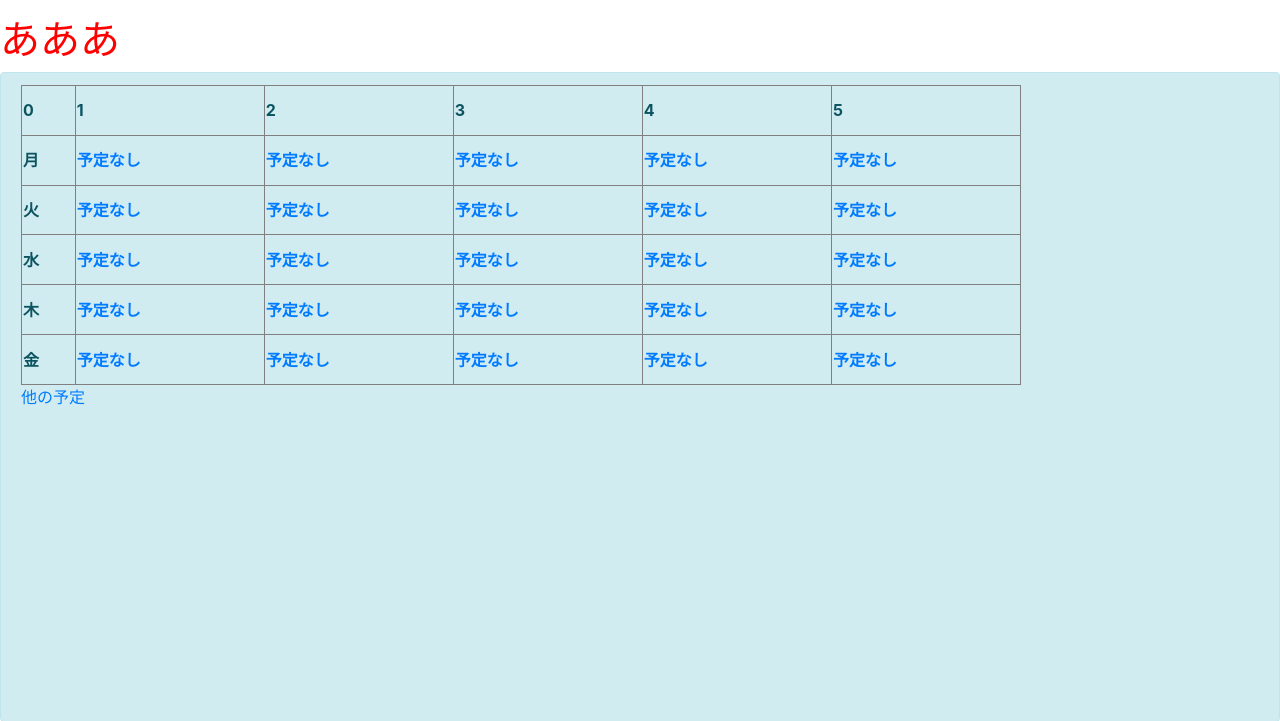
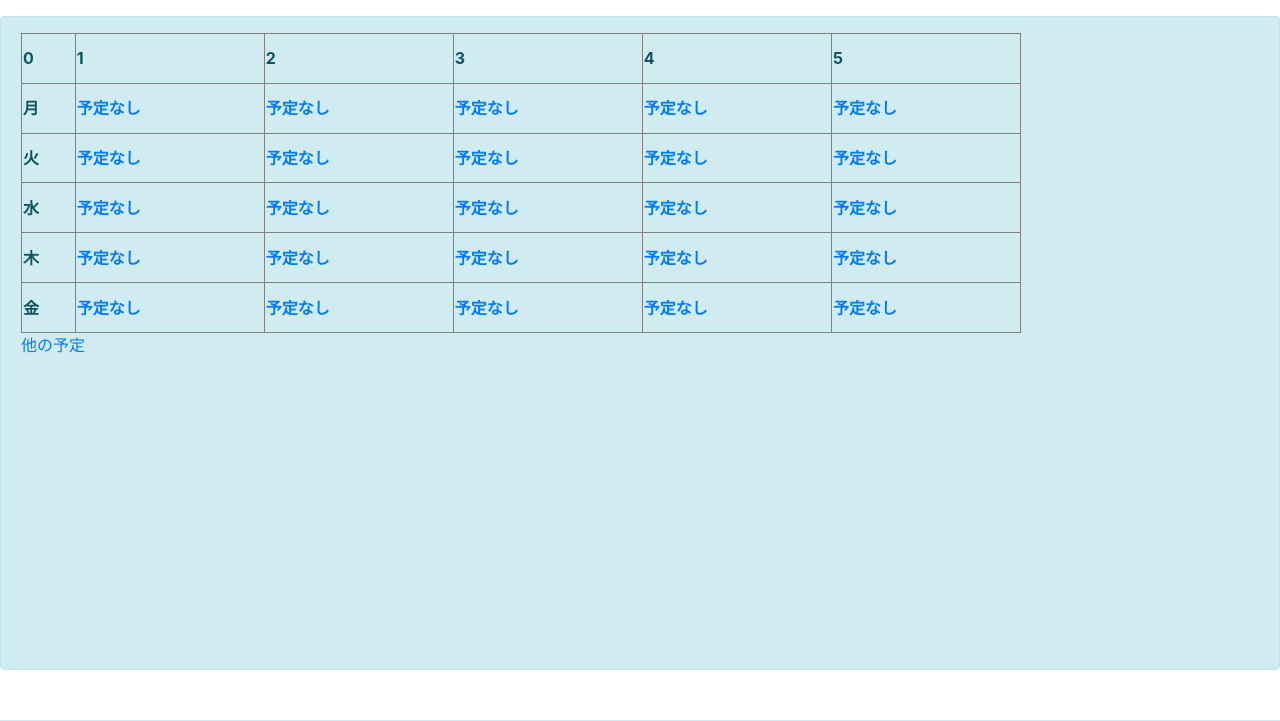
Before and after one commit to N-Eiki/reminder, a Django app: page / in a window 1280 px wide. Shown: the part 80-801 px from the top of the page. Run offline with Django 3.2, Linux system fonts and the light colour scheme; a user stored in the database is signed in; data comes from the database, SQL or seed files in the repository; lists and menus that the app fills with data are empty; some libraries are stand-ins or nearby versions.

Commit message:
delete waste

```diff
--- a/templates/home.html
+++ b/templates/home.html
@@ -27,7 +27,6 @@
 
 
 {% block content %}
-<h1>あああ</h1>
 <div class="alert alert-info" role="alert">
     <table border="1">
         <tr>
```
